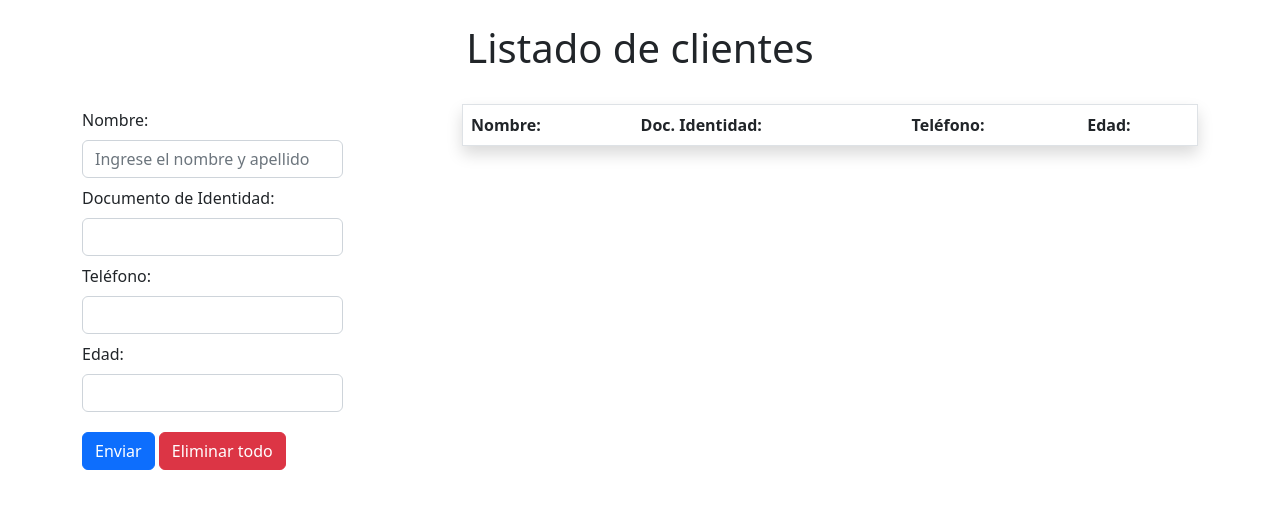
After one commit to ajcarvajalv/php, a PHP site: page /clientes_session.php in a window 1280 px wide. The commit adds this page. Shown: the top 509 px of the page. Run offline with PHP 8.4, Linux system fonts and the light colour scheme; lists and menus that the app fills with data are empty.

Commit message:
Cambios en ejercicios

```diff
--- /dev/null
+++ b/clientes_session.php
@@ -0,0 +1,144 @@
+<?php
+
+ini_set('display_errors', 1);
+ini_set('display_startup_errors', 1);
+error_reporting(E_ALL);
+
+session_start();
+
+if ( isset($_SESSION["listadoClientes"]) ) {
+    //Si existe la variable de sesión listadoClientes asigno su contenido a aClientes
+    $aClientes = $_SESSION["listadoClientes"];
+} else {
+    $aClientes = array();
+}
+
+
+if ( $_POST ) {
+
+    //Si hace clic en Enviar, entonces:
+    if ( isset($_POST["btnEnviar"]) ) {
+
+        //Asignamos en variables los datos que vienen del formulario
+        $nombre = $_POST["txtNombre"];
+        $docIdentidad = $_POST["txtDocIdentidad"];
+        $telefono = $_POST["txtTelefono"];
+        $edad = $_POST["txtEdad"];
+
+        $aClientes[] = array(
+            "nombre" => $nombre,
+            "docIdentidad" => $docIdentidad,
+            "telefono" => $telefono,
+            "edad" => $edad
+        );
+        //Actualiza el contenido de variable de sesión
+        $_SESSION["listadoClientes"] = $aClientes;
+
+    } elseif ( isset($_POST["btnEliminar"]) ) {
+        //Si hace click en Eliminar:
+        //session_destroy;
+        session_destroy();
+        $aClientes = array();
+    }
+
+
+    //Compruebo que no sea botón eliminar ni botón enviar
+    if( !isset($_POST["btnEnviar"]) && !isset($_POST["btnEliminar"]) ){
+
+        //Paso el nombre del botón a una variable
+        $nombreBtn = array_keys($_POST)[0];
+
+        //Convierto nombre del botón a array, separo nombre de consecutivo
+        $aNombreBtn = explode('_', $nombreBtn);
+
+        //Borro el registro correspondiente al consecutivo y actualizo array clientes
+        unset($_SESSION["listadoClientes"][$aNombreBtn[1]]);
+        $aClientes = $_SESSION["listadoClientes"];
+
+    }
+}
+
+//clientes_session.php?do=eliminar&id=1
+
+?>
+
+<!DOCTYPE html>
+<html lang="es">
+
+<head>
+    <meta charset="UTF-8">
+    <meta http-equiv="X-UA-Compatible" content="IE=edge">
+    <meta name="viewport" content="width=device-width, initial-scale=1.0">
+    <title>Listado de clientes</title>
+    <!-- CSS only -->
+    <link href="https://cdn.jsdelivr.net/npm/bootstrap@5.2.0-beta1/dist/css/bootstrap.min.css" rel="stylesheet" integrity="sha384-0evHe/X+R7YkIZDRvuzKMRqM+OrBnVFBL6DOitfPri4tjfHxaWutUpFmBp4vmVor" crossorigin="anonymous">
+</head>
+
+<body>
+    <main class="container">
+        <div class="row">
+            <div class="col-12 py-4">
+                <h1 class="text-center">Listado de clientes</h1>
+            </div>
+        </div>
+
+        <div class="row">
+            <div class="col-12 col-sm-3">
+                <form action="" method="POST">
+
+                    <div class="py-1">
+                        <label for="txtNombre" class="form-label">Nombre:</label>
+                        <input type="text" id="txtNombre" name="txtNombre" class="form-control" placeholder="Ingrese el nombre y apellido">
+                    </div>
+
+                    <div class="py-1">
+                        <label for="txtDocIdentidad" class="form-label">Documento de Identidad:</label>
+                        <input type="text" id="txtDocIdentidad" name="txtDocIdentidad" class="form-control">
+                    </div>
+
+                    <div class="py-1">
+                        <label for="txtTelefono" class="form-label">Teléfono:</label>
+                        <input type="text" id="txtTelefono" name="txtTelefono" class="form-control">
+                    </div>
+
+                    <div class="py-1">
+                        <label for="txtEdad" class="form-label">Edad:</label>
+                        <input type="text" id="txtEdad" name="txtEdad" class="form-control">
+                    </div>
+
+                    <div class="py-3">
+                        <button type="submit" name="btnEnviar" class="btn btn-primary">Enviar</button>
+                        <button type="submit" name="btnEliminar" class="btn btn-danger">Eliminar todo</button>
+                    </div>
+                </form>
+            </div>
+            <div class="col-12 col-sm-8 offset-sm-1">
+                <table class="table table-hover border shadow">
+                    <thead>
+                        <tr>
+                            <th>Nombre:</th>
+                            <th>Doc. Identidad:</th>
+                            <th>Teléfono:</th>
+                            <th>Edad:</th>
+                        </tr>
+                    </thead>
+                    <tbody>
+                        <form method="POST">
+                            <?php foreach ($aClientes as $pos => $cliente) : ?>
+                                <tr>
+                                    <td><?php echo $cliente["nombre"]; ?></td>
+                                    <td><?php echo $cliente["docIdentidad"]; ?></td>
+                                    <td><?php echo $cliente["telefono"]; ?></td>
+                                    <td><?php echo $cliente["edad"]; ?></td>
+                                    <td><button type="submit" name="btnEliminar_<?php echo $pos; ?>" class="btn btn-danger">X</button></td>
+                                </tr>
+                            <?php endforeach; ?>
+                        </form>
+                    </tbody>
+                </table>
+            </div>
+        </div>
+    </main>
+</body>
+
+</html>
```
Also changed, not shown: calcular_iva.php (+22 -11 lines).
